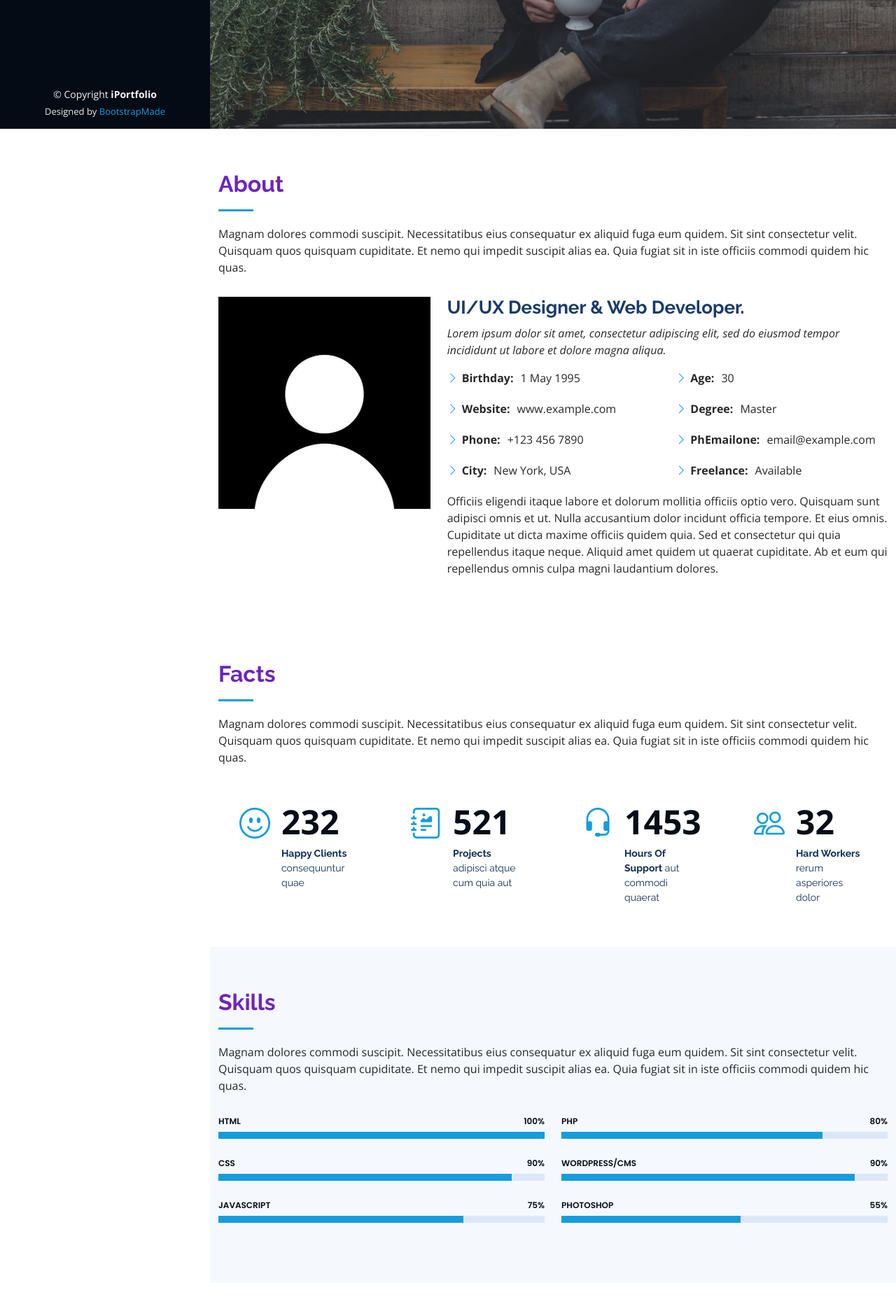
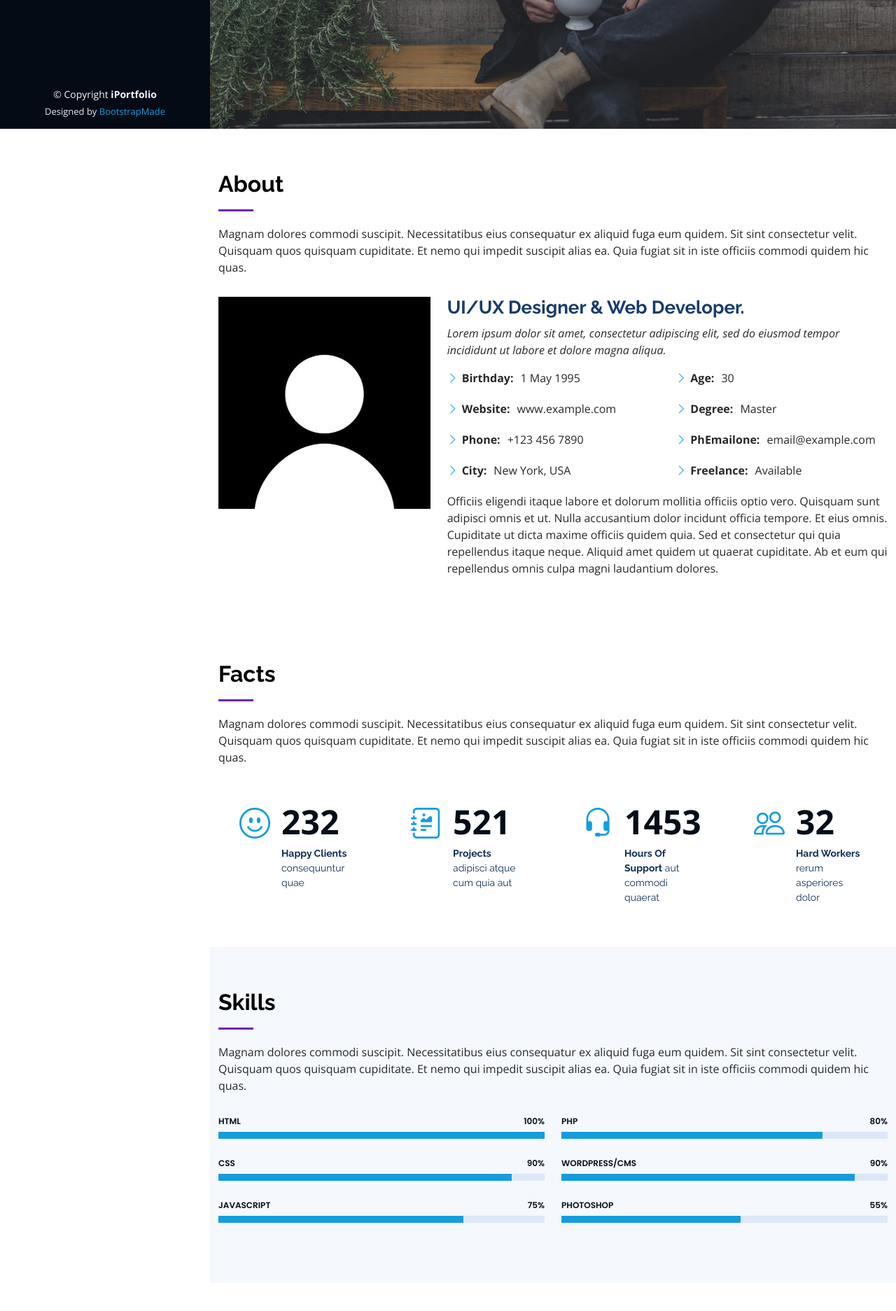
Before and after one commit to Konflicks/myresume, a Flask app: page / in a window 1280 px wide. Shown: the part 616-2489 px from the top of the page at 70% size. Run offline with Flask 2, Linux system fonts and the light colour scheme; some libraries are stand-ins or nearby versions.

Commit message:
Switched black with purple and vice versa

```diff
--- a/static/css/style.css
+++ b/static/css/style.css
@@ -312,7 +312,7 @@ section {
   margin-bottom: 20px;
   padding-bottom: 20px;
   position: relative;
-  color: #6c25be;
+  color: #000000;
 }
 
 .section-title h2::after {
@@ -321,7 +321,7 @@ section {
   display: block;
   width: 50px;
   height: 3px;
-  background: #149ddd;
+  background: #6c25be;
   bottom: 0;
   left: 0;
 }
```
